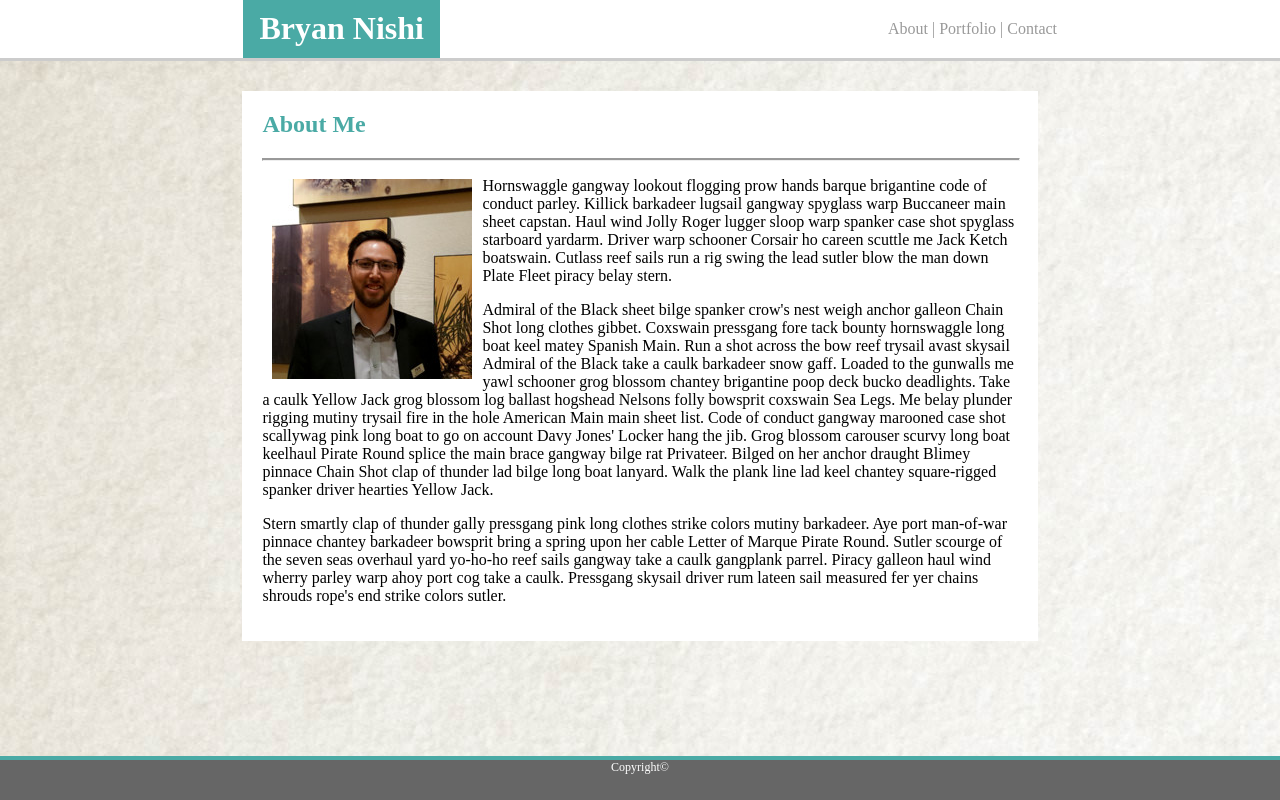
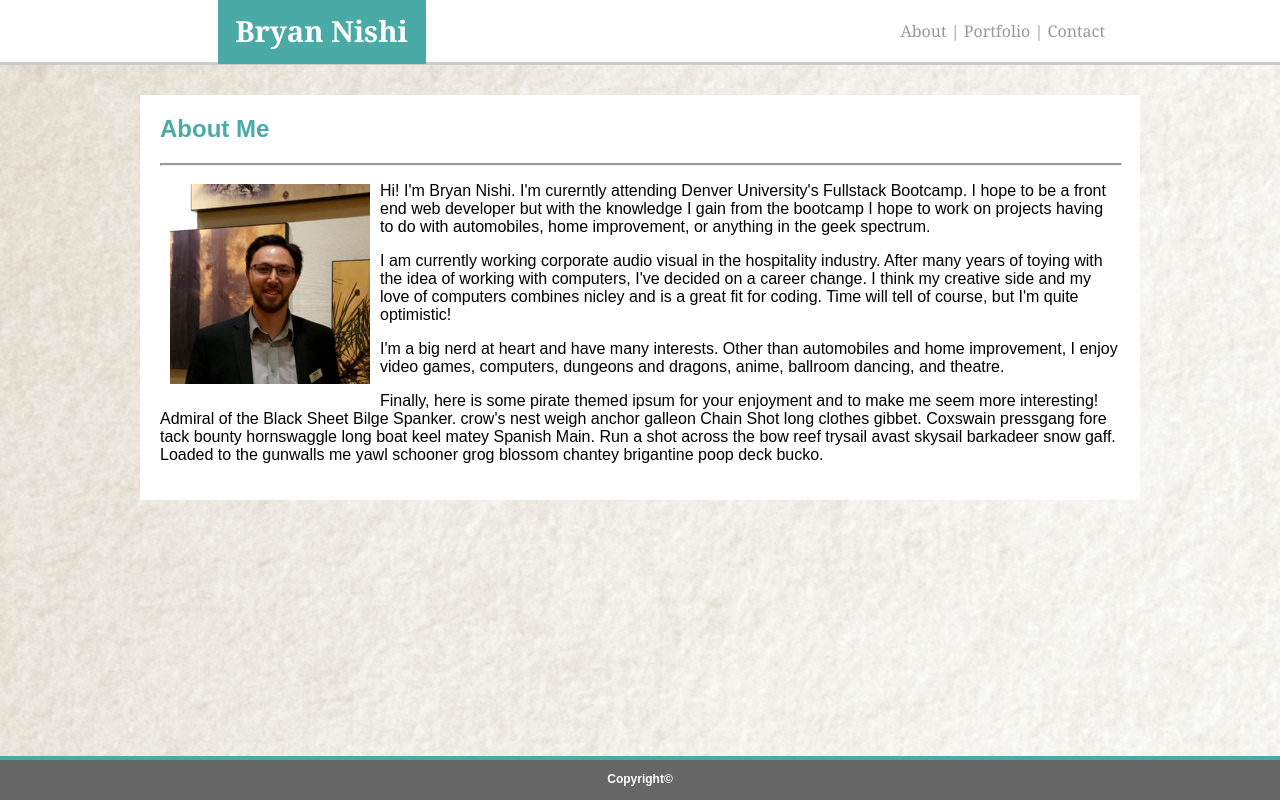
Before and after one commit to BryanNishi/Basic-Portfolio, a plain HTML site: page index.html in a window 1280 px wide. Drawn offline with Linux system fonts and the light colour scheme.

Commit message:
OK, now it's the final upload

```diff
--- a/assets/css/style.css
+++ b/assets/css/style.css
@@ -1,82 +1,99 @@
 /*Navigation header and nametag title*/
+
 h1 {
     background-color: #4aaaa5;
     color: white;
-    padding: 11px;
-    width: 175px;
+    font-size: 29px;
+    padding: 14px;
+    width: 180px;
     text-align: center;
     float: left;
     position: absolute;
     top: -22px;
-    left: 19%;
+    left: 17%;
 }
- header{
+
+header {
     background-color: white;
     color: #999;
     padding: 20px;
     border-bottom: 3px solid #ccc;
+    font-family: 'Georgia', Times, Times New Roman, serif;
 }
-a, a:visited {
+
+a,
+a:visited {
     text-decoration: none;
     color: #999;
     position: relative;
-    left: 70%;
+    left: 71%;
 }
+
 /*end of nav bar*/
 
+/*universal framework parameters*/
 
-/*universal framework perameters*/
-html, body {
+html,
+body {
     height: 100%;
     margin: 0;
 }
-body    {
+
+body {
     background: url(../images/texture.jpg);
     display: flex;
     flex-direction: column;
     justify-content: space-between;
+    font-family: 'Arial', 'Helvetica Neue', Helvetica, sans-serif;
 }
-.content{
+
+.content {
     background-color: white;
     margin: auto;
-    width: 59%;
+    width: 960px;
     padding: 0px 20px 20px 20px;
     margin-top: 30px;
 }
+
 hr {
     background-color: #999;
     width: 100%;
     height: 1px;
 }
+
 /*end of framework*/
 
+/*about page*/
 
-/*about section*/
 .me {
-    float:left;
+    float: left;
     padding: 10px;
 }
 
+/*contact page*/
 
- /*contact form*/
 h2 {
     color: #4aaaa5;
 }
-label{
+
+label {
     display: block;
     margin-bottom: 5px;
     margin-top: 5px;
 }
-textarea{
+
+textarea {
     display: block;
     width: 100%;
     height: 200px;
 }
-input{
+
+input {
     display: block;
     width: 100%;
 }
-button{
+
+button {
     background-color: #4aaaa5;
     color: white;
     border: 0;
@@ -84,18 +101,20 @@ button{
     padding: 5px 10px 5px 10px;
     box-shadow: 2px 2px #666;
 }
-button:hover{
-    background-color: #ccc;
+
+button:hover {
+    background-color: #eee;
     color: #4aaaa5;
     box-shadow: 3px 3px #4aaaa5;
-    transition: color .15s ease-in-out,background-color .15s ease-in-out,border-color .15s ease-in-out,box-shadow .15s ease-in-out;
+    transition: color .15s ease-in-out, background-color .15s ease-in-out, border-color .15s ease-in-out, box-shadow .15s ease-in-out;
 }
 
+/*portfolio page*/
 
-/*portfolio page*/
 .image {
     position: relative;
 }
+
 h5 {
     background-color: #4aaaa5;
     color: white;
@@ -106,26 +125,33 @@ h5 {
     position: absolute;
     top: 125px;
 }
-ul  {
+
+ul {
     list-style-type: none;
     columns: 2;
     float: left;
     padding: 0;
     margin-top: 20px;
 }
+
 li {
     margin: 0px 20px 30px 0px;
 }
 
+/*footer*/
 
- /*footer*/
-.footer, .push {
+.footer,
+.push {
     height: 40px;
 }
-.footer  {
+
+.footer {
     background-color: #666;
     color: white;
     text-align: center;
-    font-size: 12px;
     border-top: 4px solid #4aaaa5;
 }
+
+h3 {
+    font-size: 12px;
+}
--- a/index.html
+++ b/index.html
@@ -1,9 +1,11 @@
 <!DOCTYPE html>
 <html lang="en-us">
+
 <head>
     <title>Bryan Nishi Portfolio</title>
-            <link rel="stylesheet" type="text/css" href="assets/css/style.css"/>
+    <link rel="stylesheet" type="text/css" href="assets/css/style.css" />
 </head>
+
 <body>
     <!--Universal navigation header and nametag-->
     <header>
@@ -22,11 +24,24 @@
         <hr>
         <!--Page specific content-->
         <img class="me" src="assets/images/linkedin.jpg" alt="Bryan Nishi">
-                <p>Hornswaggle gangway lookout flogging prow hands barque brigantine code of conduct parley. Killick barkadeer lugsail gangway spyglass warp Buccaneer main sheet capstan. Haul wind Jolly Roger lugger sloop warp spanker case shot spyglass starboard yardarm. Driver warp schooner Corsair ho careen scuttle me Jack Ketch boatswain. Cutlass reef sails run a rig swing the lead sutler blow the man down Plate Fleet piracy belay stern.</p>
-                <p>Admiral of the Black sheet bilge spanker crow's nest weigh anchor galleon Chain Shot long clothes gibbet. Coxswain pressgang fore tack bounty hornswaggle long boat keel matey Spanish Main. Run a shot across the bow reef trysail avast skysail Admiral of the Black take a caulk barkadeer snow gaff. Loaded to the gunwalls me yawl schooner grog blossom chantey brigantine poop deck bucko deadlights. Take a caulk Yellow Jack grog blossom log ballast hogshead Nelsons folly bowsprit coxswain Sea Legs. Me belay plunder rigging mutiny trysail fire in the hole American Main main sheet list. Code of conduct gangway marooned case shot scallywag pink long boat to go on account Davy Jones' Locker hang the jib. Grog blossom carouser scurvy long boat keelhaul Pirate Round splice the main brace gangway bilge rat Privateer. Bilged on her anchor draught Blimey pinnace Chain Shot clap of thunder lad bilge long boat lanyard. Walk the plank line lad keel chantey square-rigged spanker driver hearties Yellow Jack.</p>
-                <p>Stern smartly clap of thunder gally pressgang pink long clothes strike colors mutiny barkadeer. Aye port man-of-war pinnace chantey barkadeer bowsprit bring a spring upon her cable Letter of Marque Pirate Round. Sutler scourge of the seven seas overhaul yard yo-ho-ho reef sails gangway take a caulk gangplank parrel. Piracy galleon haul wind wherry parley warp ahoy port cog take a caulk. Pressgang skysail driver rum lateen sail measured fer yer chains shrouds rope's end strike colors sutler.</p>
+        <p>Hi! I'm Bryan Nishi. I'm curerntly attending Denver University's Fullstack Bootcamp. I hope to be a front end web
+            developer but with the knowledge I gain from the bootcamp I hope to work on projects having to do with automobiles,
+            home improvement, or anything in the geek spectrum.</p>
+        <p>I am currently working corporate audio visual in the hospitality industry. After many years of toying with the idea
+            of working with computers, I've decided on a career change. I think my creative side and my love of computers
+            combines nicley and is a great fit for coding. Time will tell of course, but I'm quite optimistic!</p>
+        <p>I'm a big nerd at heart and have many interests. Other than automobiles and home improvement, I enjoy video games,
+            computers, dungeons and dragons, anime, ballroom dancing, and theatre.</p>
+        <p>Finally, here is some pirate themed ipsum for your enjoyment and to make me seem more interesting! Admiral
+            of the Black Sheet Bilge Spanker. crow's nest weigh anchor galleon Chain Shot long clothes gibbet. Coxswain pressgang
+            fore tack bounty hornswaggle long boat keel matey Spanish Main. Run a shot across the bow reef trysail avast
+            skysail barkadeer snow gaff. Loaded to the gunwalls me yawl schooner grog blossom chantey brigantine poop deck
+            bucko.</p>
     </div>
     <!--Footer-->
-        <footer class="footer">Copyright©</footer>
+    <footer class="footer">
+        <h3>Copyright©</h3>
+    </footer>
 </body>
+
 </html>
```
Also changed, not shown: contact.html (+13 -5 lines), portfolio.html (+22 -9 lines). Lines whose indentation alone changed are shown as unchanged.
